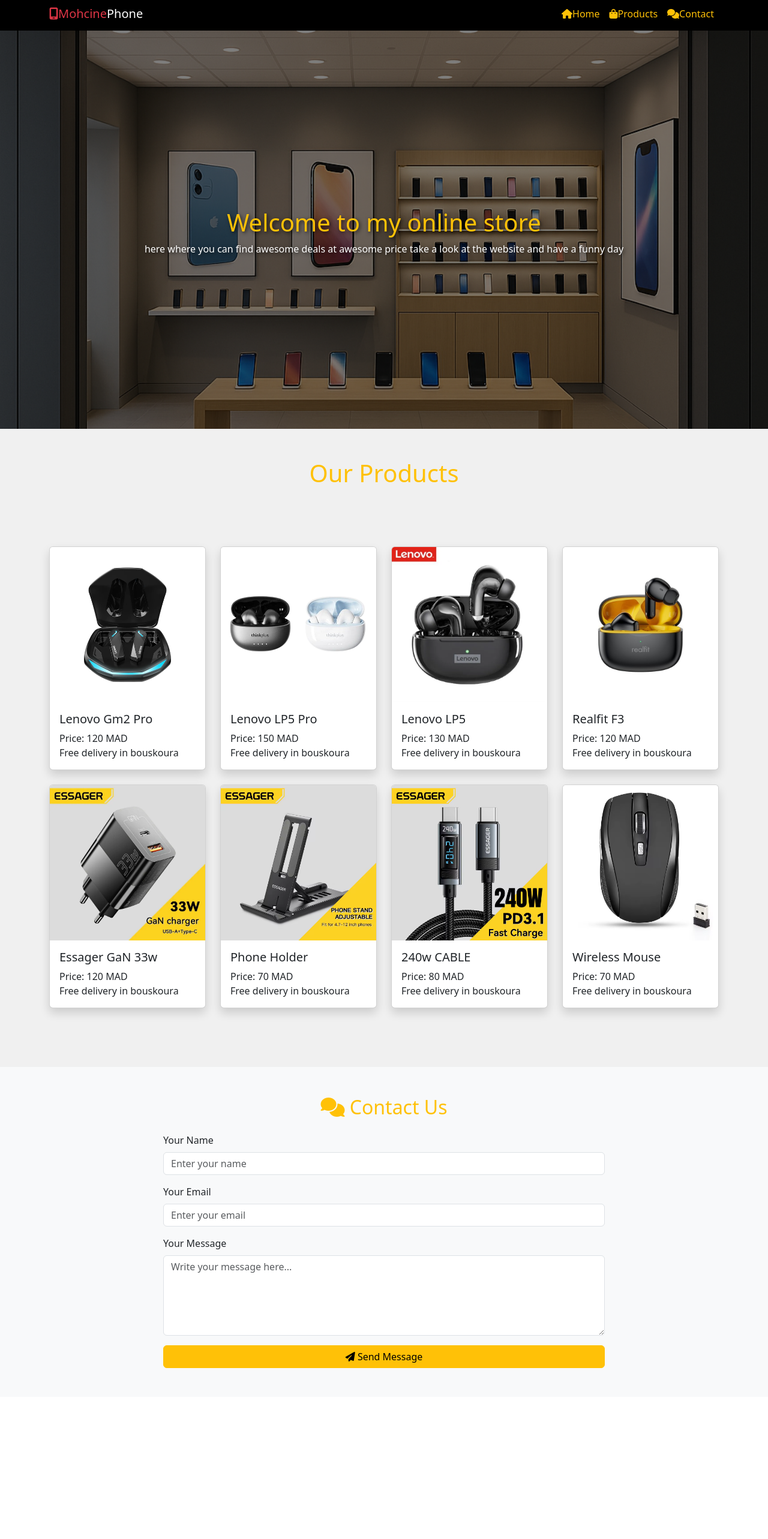
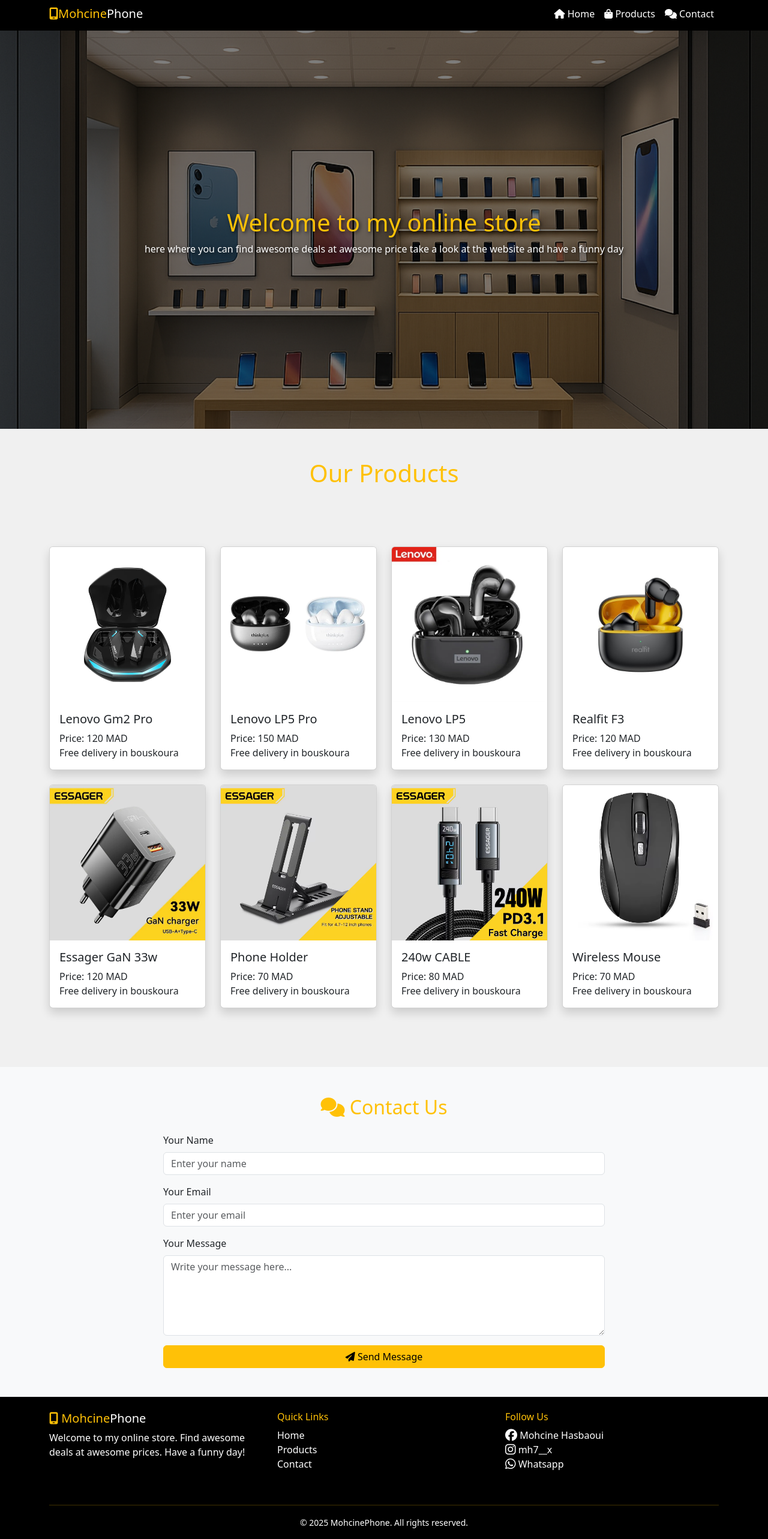
Before and after one commit to hs-dev-mohcine/my-website, a plain HTML site: page index.html in a window 1280 px wide. Shown: the part 5-2571 px from the top of the page at 60% size. Before the commit the page ends 2334 px from the top, so only its background shows below. Drawn offline with nearby package versions, Linux system fonts and the light colour scheme.

Commit message:
adding footer & fixing minor issues

```diff
--- a/index.html
+++ b/index.html
@@ -4,7 +4,7 @@
     <meta charset="UTF-8" />
     <meta name="viewport" content="width=device-width, initial-scale=1.0" />
     <title>MohcinePhone</title>
-    <link rel="stylesheet" href="style.css" />
+      <link rel="stylesheet" href="style.css">
     <link
       href="https://cdn.jsdelivr.net/npm/bootstrap@5.3.7/dist/css/bootstrap.min.css"
       rel="stylesheet"
@@ -18,20 +18,20 @@
   <body>
     <nav class="navbar navbar-expand-lg bg-black fixed-top">
       <div class="container">
-        <a class="navbar-brand text-white " href="#"><i class="fa-solid fa-mobile-screen text-danger"></i><span class="text text-danger">Mohcine</span>Phone</a>
-        <button class="navbar-toggler " type="button" data-bs-toggle="collapse" data-bs-target="#navbarNav" aria-controls="navbarNav" aria-expanded="false" aria-label="Toggle navigation">
-            <span class="navbar-toggler-icon text-danger"></span>
+        <a class="navbar-brand text-white " href="#"><i class="fa-solid fa-mobile-screen text-warning"></i><span class="text text-warning">Mohcine</span>Phone</a>
+        <button  class="navbar-toggler bg-warning" type="button" data-bs-toggle="collapse" data-bs-target="#navbarNav" aria-controls="navbarNav" aria-expanded="false" aria-label="Toggle navigation">
+            <span class="navbar-toggler-icon" ></span>
           </button>
           <div class="collapse navbar-collapse" id="navbarNav">
             <ul class="navbar-nav ms-auto">
               <li class="nav-item">
-                <a class="nav-link active text-warning" aria-current="page" href="#Home"><i class="fa-solid fa-house"></i>Home</a>
+                <a id="link" class="nav-link active text-white" aria-current="page" href="#Home"><i class="fa-solid fa-house"></i> Home</a>
               </li>
               <li class="nav-item">
-                <a class="nav-link text-warning" href="#Products"><i class="fas fa-shopping-bag"></i>Products</a>
+                <a class="nav-link text-white" href="#Products"><i class="fas fa-shopping-bag"></i> Products</a>
               </li>
               <li class="nav-item">
-                <a class="nav-link text-warning" href="#Contact"><i class="fas fa-comments"></i>Contact</a>
+                <a class="nav-link text-white" href="#Contact"><i class="fas fa-comments"></i> Contact</a>
               </li>
       </div>
     </nav>
@@ -151,6 +151,42 @@
     </div>
   </div>
 </section>
+<footer class="bg-black text-white pt-4">
+  <div class="container">
+    <div class="row text-center text-md-start">
+      <!-- Logo / Nom -->
+      <div class="col-md-4 mb-4">
+        <h5 class="text-warning"><i class="fa-solid fa-mobile-screen"></i> Mohcine<span class="text-white">Phone</span></h5>
+        <p>Welcome to my online store. Find awesome deals at awesome prices. Have a funny day!</p>
+      </div>
+
+      <!-- Liens utiles -->
+      <div class="col-md-4 mb-4">
+        <h6 class="text-warning">Quick Links</h6>
+        <ul class="list-unstyled">
+          <li><a href="#Home" class="text-white text-decoration-none">Home</a></li>
+          <li><a href="#Products" class="text-white text-decoration-none">Products</a></li>
+          <li><a href="#Contact" class="text-white text-decoration-none">Contact</a></li>
+        </ul>
+      </div>
+
+      <!-- Réseaux sociaux -->
+      <div class="col-md-4 mb-4 footer">
+        <h6 class="text-warning ">Follow Us</h6>
+        <a href="https://www.facebook.com/mohcine.elhasbaoui.1/" class="text-white me-3"><i class="fab fa-facebook fa-lg"></i> Mohcine Hasbaoui</a> <br>
+        <a href="https://www.instagram.com/mh7__x" class="text-white me-3"><i class="fab fa-instagram fa-lg"></i> mh7__x</a> <br>
+        <a href="https://wa.me/212622664410" class="text-white"><i class="fab fa-whatsapp fa-lg"></i> Whatsapp</a> <br>
+      </div>
+    </div>
+
+    <hr class="border-warning">
+
+    <div class="text-center pb-3">
+      <small class="text-white">© 2025 MohcinePhone. All rights reserved.</small>
+    </div>
+  </div>
+</footer>
+
 
     <script
       src="https://cdn.jsdelivr.net/npm/bootstrap@5.3.7/dist/js/bootstrap.bundle.min.js"
--- a/style.css
+++ b/style.css
@@ -1,3 +1,9 @@
+/* Hover sur les liens de la navbar */
+.navbar-nav .nav-link:hover {
+  color: yellow !important;
+  transition: color 0.3s ease;
+}
+
 #Home {
     position: relative;
     background-image: url('src/store-image.png');
@@ -50,3 +56,25 @@
     background-color: #888;
     border-radius: 5px;
   }
+  /* Style de base pour les cartes */
+.card {
+  transition: transform 0.3s ease, box-shadow 0.3s ease;
+}
+
+/* Effet au survol */
+.card:hover {
+  transform: translateY(-10px); /* Légère élévation */
+  box-shadow: 0 8px 20px rgba(0, 0, 0, 0.3); /* Ombre plus forte */
+  border: 1px solid yellow; /* Optionnel : contour jaune au hover */
+}
+.card:hover .card-title {
+  color: #ffc107; /* jaune Bootstrap (warning) */
+}
+
+.card:hover .card-text {
+  color: #666;
+}
+.footer a {
+  color: white;
+  text-decoration: none;
+}
```
